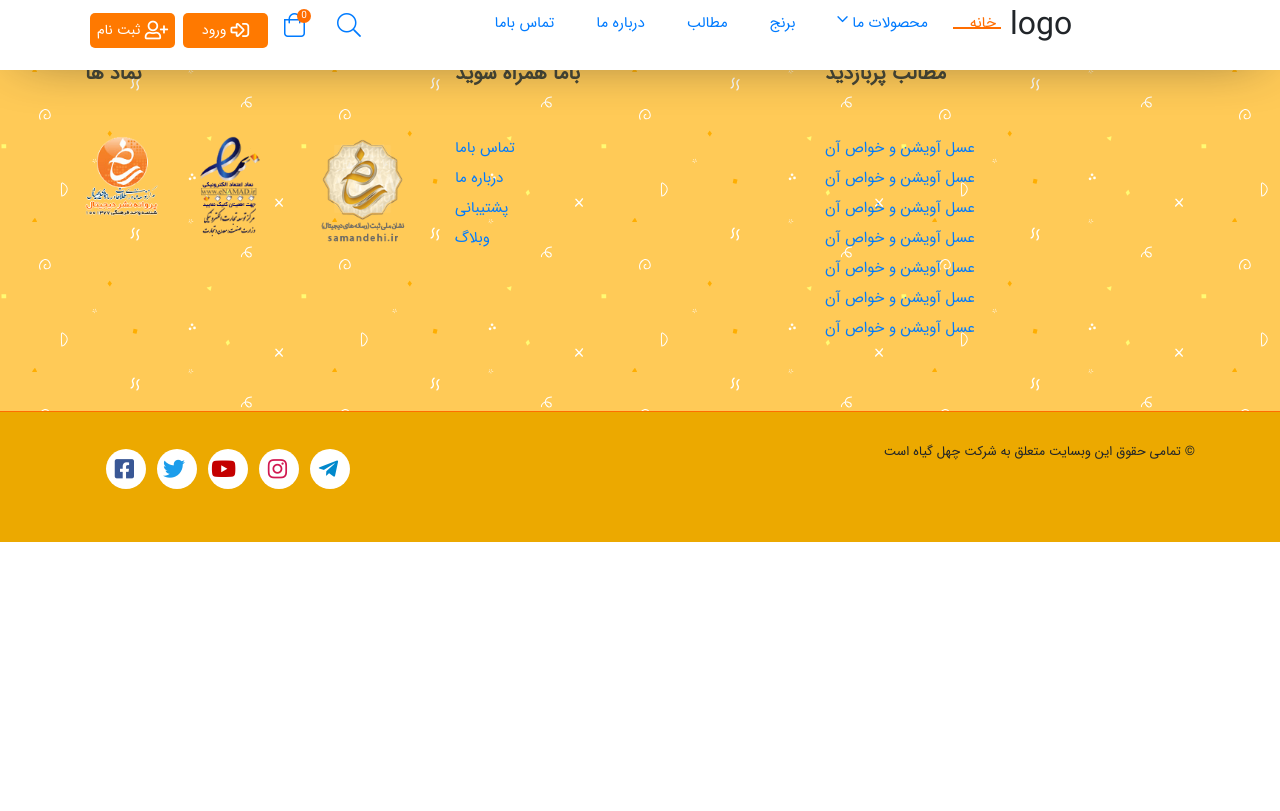
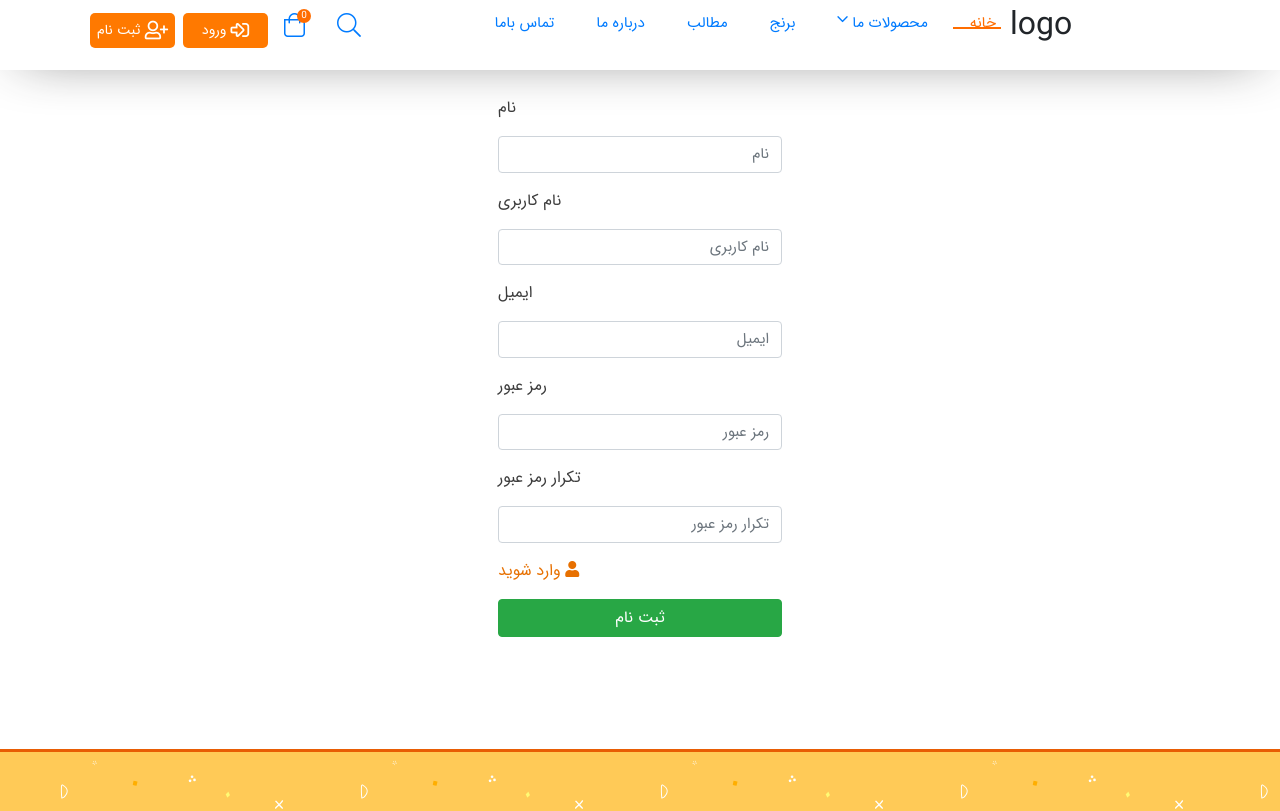
Before and after one commit to miladmohammadi82/afraalian-vue-cli, a Vue app: page /register in a window 1280 px wide. Shown: the top 811 px of the page. Built offline with nearby package versions, Linux system fonts and the light colour scheme.

Commit message:
complate login page

```diff
--- /dev/null
+++ b/src/components/auth/register.vue
@@ -0,0 +1,50 @@
+<template>
+  <div class="d-flex align-items-center">
+      <div class="container">
+        <div class="justify-content-center fade-in-y forgot row">
+            <div class="m-5 p-5 rounded bg-white col-9 col-sm-7 col-md-5 col-lg-4">
+                <div class="">
+                    <form action="">
+                        <div class="input-fild-box form-group">
+                            <label for="">نام</label>
+                            <input type="text" class="mt-2 form-control" placeholder="نام" name="" id="">
+                        </div>
+                        <div class="input-fild-box form-group">
+                            <label for="">نام کاربری</label>
+                            <input type="text" class="mt-2 form-control" placeholder="نام کاربری" name="" id="">
+                        </div>
+                        <div class="input-fild-box form-group">
+                            <label for="">ایمیل</label>
+                            <input type="text" class="mt-2 form-control" placeholder="ایمیل" name="" id="">
+                        </div>
+                        <div class="input-fild-box form-group">
+                            <label for="">رمز عبور</label>
+                            <input type="text" class="mt-2 form-control" placeholder="رمز عبور" name="" id="">
+                        </div>
+                        <div class="input-fild-box form-group">
+                            <label for="">تکرار رمز عبور</label>
+                            <input type="text" class="mt-2 form-control" placeholder="تکرار رمز عبور" name="" id="">
+                        </div>
+                        <ul class="login-link">
+                            <li class="mb-3"><a href="#"><i class="fas fa-user"></i>&nbsp;وارد شوید</a></li>
+                        </ul>
+                        <div class="input-fild-box form-group">
+                            <button class="btn btn-success w-100">ثبت نام</button>
+                        </div>
+                    </form>
+                </div>
+            </div>
+        </div>
+      </div>
+  </div>
+</template>
+
+<script>
+export default {
+
+}
+</script>
+
+<style>
+
+</style>
--- a/src/main.js
+++ b/src/main.js
@@ -3,6 +3,8 @@ import App from './App.vue';
 
 import './css/app.css';
 import 'bootstrap/dist/css/bootstrap.css';
+import 'bootstrap/dist/css/bootstrap-grid.css';
+
 import router from './router'
 
 
--- a/src/router.js
+++ b/src/router.js
@@ -3,10 +3,12 @@ import { createWebHistory, createRouter } from "vue-router";
 import productPage from './components/views/productPage.vue';
 import main from './components/main.vue';
 import cartPage from "./components/views/cartPage.vue";
+import registerPage from "./components/auth/register.vue"
 const routes = [
     { path: "/", component: main },
     { path: "/product", component: productPage },
     { path: "/shoping-cart", component: cartPage },
+    { path: "/register", component: registerPage },
 ]
 
 
```
Also changed, not shown: src/css/app.css.
